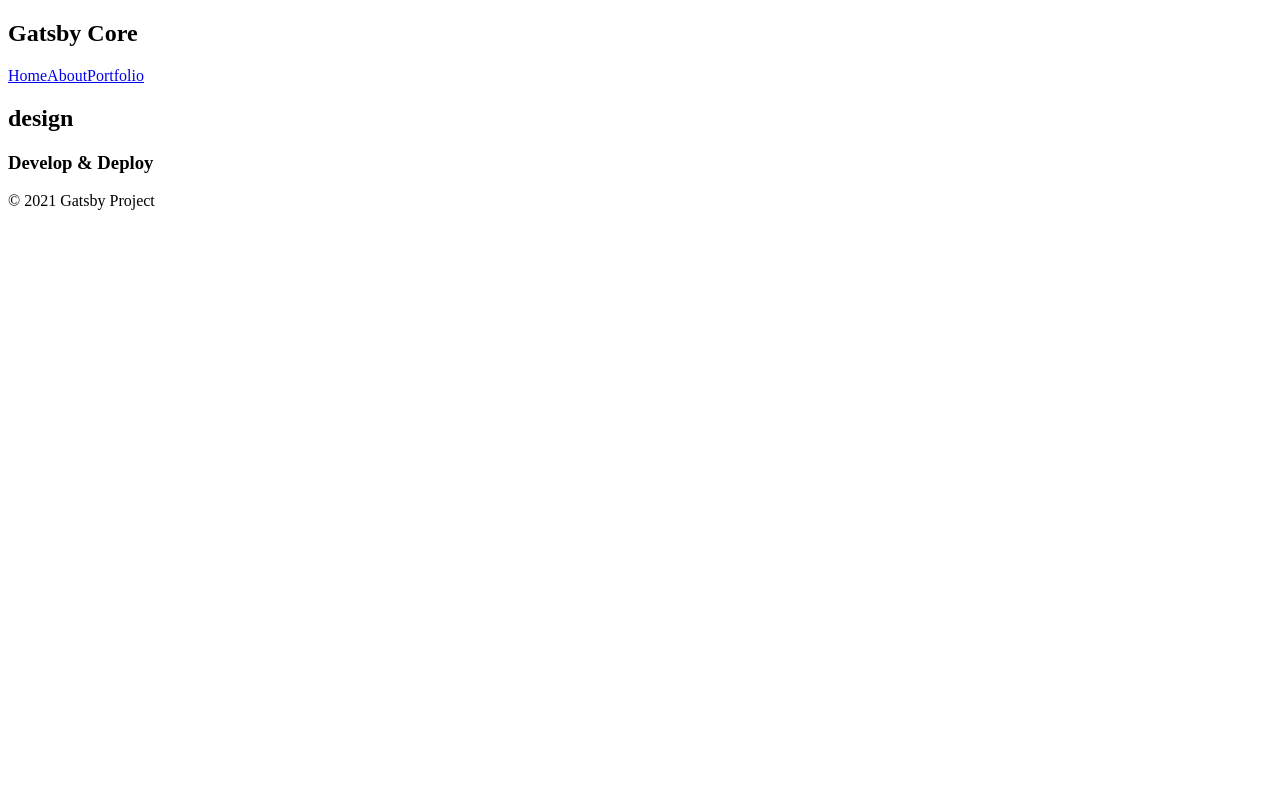
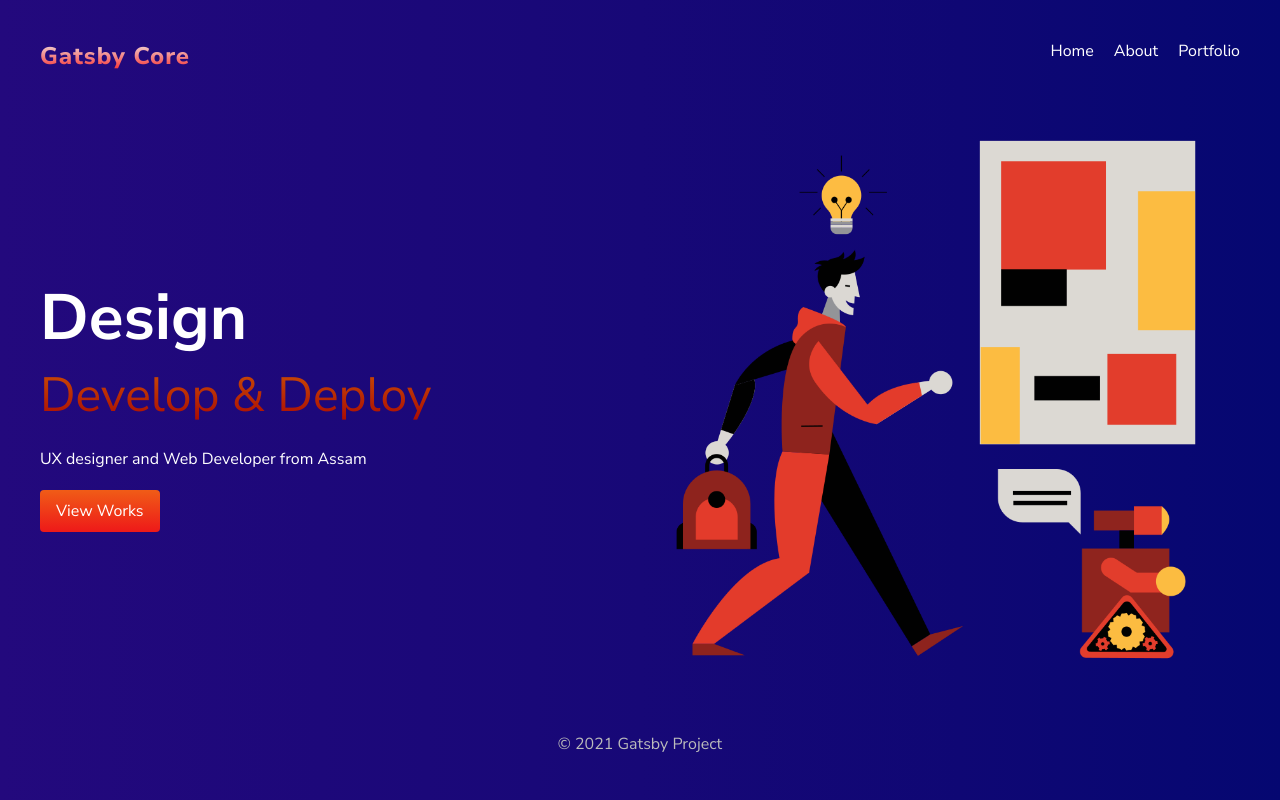
Before and after one commit to DebasisSaikia/Gatsby-js-crash-course, a Gatsby site in the folder blog-site/: page / in a window 1280 px wide. Built offline with nearby package versions, Linux system fonts and the light colour scheme; Gatsby itself is replaced by a stand-in of ours.

Commit message:
static images added

```diff
--- a/blog-site/src/components/Layout.js
+++ b/blog-site/src/components/Layout.js
@@ -1,5 +1,6 @@
 import React from 'react'
 import Navbar from './Navbar'
+import '../styles/globalStyles.css'
 
 const Layout = ({children}) => {
     return (
--- a/blog-site/src/components/Navbar.js
+++ b/blog-site/src/components/Navbar.js
@@ -4,7 +4,7 @@ import {Link} from 'gatsby'
 const Navbar = () => {
     return (
         <nav>
-            <h1>Gatsby Core</h1>
+            <h1 className="logo">Gatsby Core</h1>
             <div className="links">
                 <Link to='/'>Home</Link>
                 <Link to='/about'>About</Link>
--- a/blog-site/src/pages/index.js
+++ b/blog-site/src/pages/index.js
@@ -1,15 +1,19 @@
 import React from "react"
 import Layout from "../components/Layout"
-
+import * as styles from '../styles/home.module.css'
+import { Link } from 'gatsby'
 
 export default function Home() {
   return (
     <Layout>
-    <section>
+    <section className={styles.header}>
       <div>
-        <h2>design</h2>
+        <h2 >Design</h2>
         <h3>Develop & Deploy</h3>
+        <p>UX designer and Web Developer from Assam</p>
+        <Link className={styles.btn} to='/projects'>View Works</Link>
       </div>
+      <img src="/burgundy-excursion.png" alt="banner" style={{maxWidth:'100%'}} />
     </section>
     </Layout>
   )
--- /dev/null
+++ b/blog-site/src/styles/globalStyles.css
@@ -0,0 +1,67 @@
+@import url('https://fonts.googleapis.com/css2?family=Nunito+Sans:wght@200;300;400;600;700;800;900&display=swap');
+* {
+    margin: 0;
+    padding: 0;
+    text-decoration: none;
+    color: #fff;
+    font-family: 'Nunito Sans', sans-serif;
+}
+
+html, body {
+    min-height: 100%;
+}
+
+body {
+    /* background-image: linear-gradient(to right top, #b80909, #940c0c, #b3192c, #d12c24, #d83c0c); */
+    background-image: linear-gradient(to right, #23097d, #1d087a, #170877, #0f0774, #050771);
+    /* background-color: #E44D2E; */
+    background-repeat: no-repeat;
+}
+
+/* p {
+    margin: 16px auto;
+    line-height: 1.5em;
+} */
+
+.layout {
+    max-width: 1200px;
+    margin: 0 auto;
+}
+
+nav {
+    display: grid;
+    grid-template-columns: 1fr 1fr;
+    margin: 40px auto;
+}
+
+nav .links {
+    display: inline-block;
+    text-align: right;
+}
+
+nav a {
+    display: inline-block;
+    margin-left: 20px;
+    font-weight: 500;
+    padding-bottom: 8px;
+    border-bottom: 3px solid transparent;
+}
+
+nav a:hover {
+    border-color: #fff;
+}
+
+footer p {
+    text-align: center;
+    color: #bbb;
+    margin: 40px auto;
+}
+
+.logo {
+    font-weight: 800 !important;
+    letter-spacing: 1px;
+    /* font-size: 1.5rem; */
+    background: -webkit-linear-gradient(#eee, rgb(248, 29, 29));
+    -webkit-background-clip: text;
+    -webkit-text-fill-color: transparent;
+}
--- /dev/null
+++ b/blog-site/src/styles/home.module.css
@@ -0,0 +1,29 @@
+.header {
+    display: grid;
+    grid-template-columns: 1fr 1fr;
+    grid-gap: 40px;
+    align-items: center;
+}
+
+.header h2 {
+    font-size: 4em;
+}
+
+.header h3 {
+    font-size: 3em;
+    font-weight: 500;
+    margin-bottom: 20px;
+    background: -webkit-linear-gradient(rgb(206, 86, 6), rgb(165, 2, 2));
+    -webkit-background-clip: text;
+    -webkit-text-fill-color: transparent;
+}
+
+.btn {
+    display: inline-block;
+    /* background-color: transparent; */
+    background: -webkit-linear-gradient(rgb(240, 92, 23), rgb(238, 25, 25));
+    padding: 10px 16px;
+    border-radius: 4px;
+    margin-top: 20px;
+    font-weight: 500;
+}
```
Also changed, not shown: blog-site/src/pages/projects/index.js (+6 -2 lines), blog-site/src/styles/project.module.css (added, +13 -0 lines), blog-site/static/burgundy-excursion.png (added).
